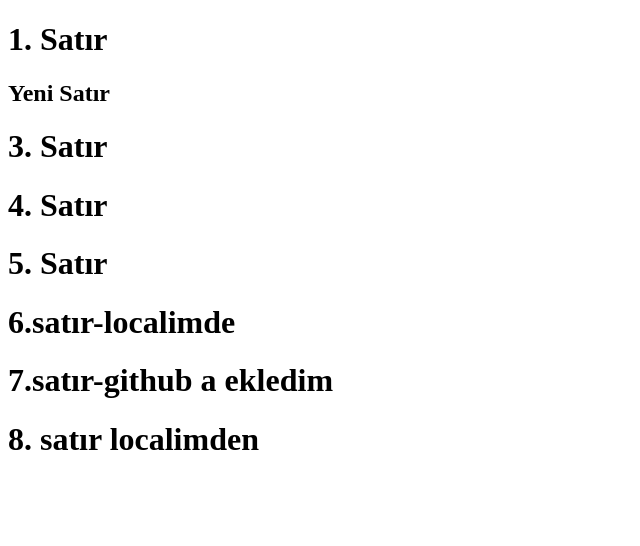
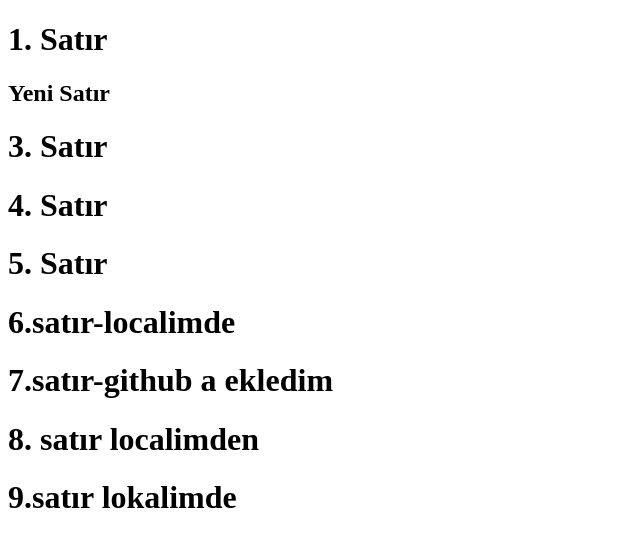
Before and after one commit to emredemir1122/WebDevGitDeneme, a plain HTML site: page index.html in a window 1280 px wide. Shown: the whole page, without its empty margins (0-640 px from the left). Drawn offline with Linux system fonts and the light colour scheme.

Commit message:
9.satır lokalde

```diff
--- a/index.html
+++ b/index.html
@@ -13,5 +13,6 @@
      <h1>6.satır-localimde</h1>
     <h1>7.satır-github a ekledim</h1>
     <h1>8. satır localimden</h1>
+    <h1>9.satır lokalimde</h1>
   </body>
 </html>
```
